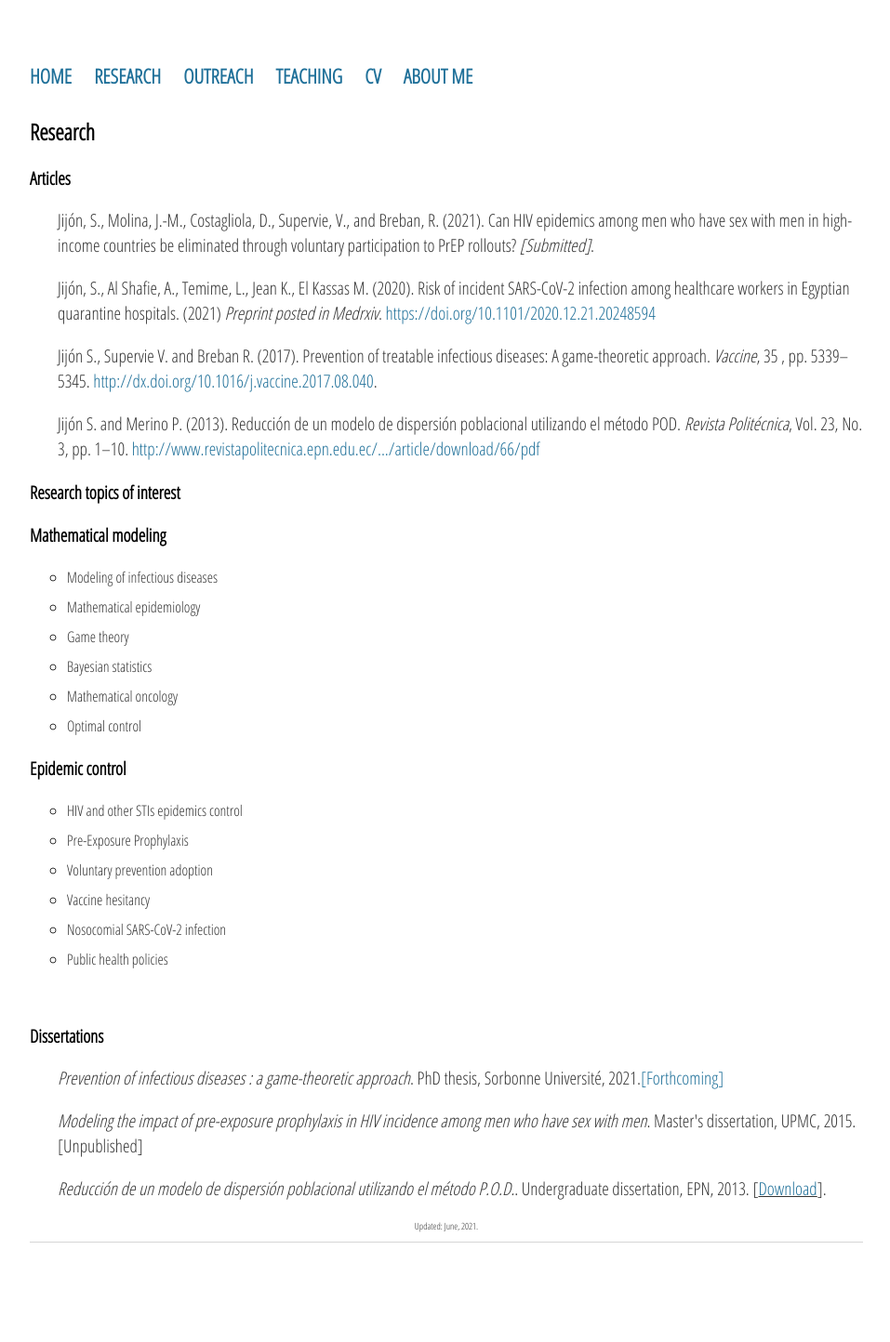
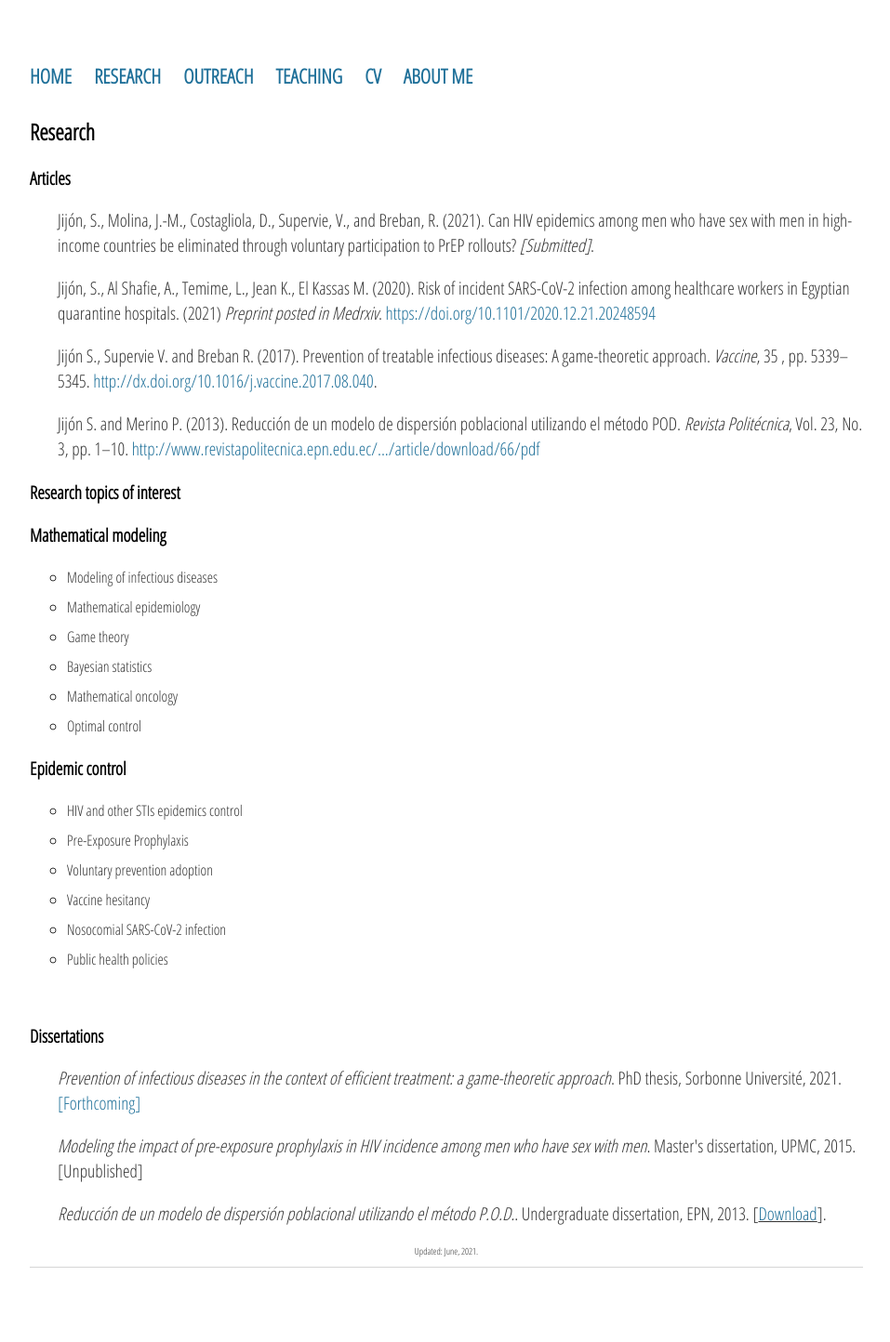
Before and after one commit to sjijon/sjijon.github.io, a Jekyll site: the page built from research.html, in a window 1280 px wide. Shown: the whole page at 93% size, without its empty margins (160-1117 px from the left). Built offline with Jekyll 4.4.1, drawn with Linux system fonts in a browser that asks for light colours; nearby versions of some CDN libraries; before the commit the page ends 1417 px from its top, so only the background shows below that.

Commit message:
Update research.html

```diff
--- a/research.html
+++ b/research.html
@@ -34,7 +34,7 @@ title: Research
 
 	<h3> Dissertations</h3>
 	<p style="padding-left:30px;">
-		<em>Prevention of infectious diseases : a game-theoretic approach</em>. PhD thesis, Sorbonne Université, 2021.<a href="https://theses.fr/s267442"
+		<em>Prevention of infectious diseases in the context of efficient treatment: a game-theoretic approach</em>. PhD thesis, Sorbonne Université, 2021.<a href="https://theses.fr/s267442"
 																 target= "_blank">[Forthcoming]</a>
 	</p>
 	<p style="padding-left:30px;">
```
